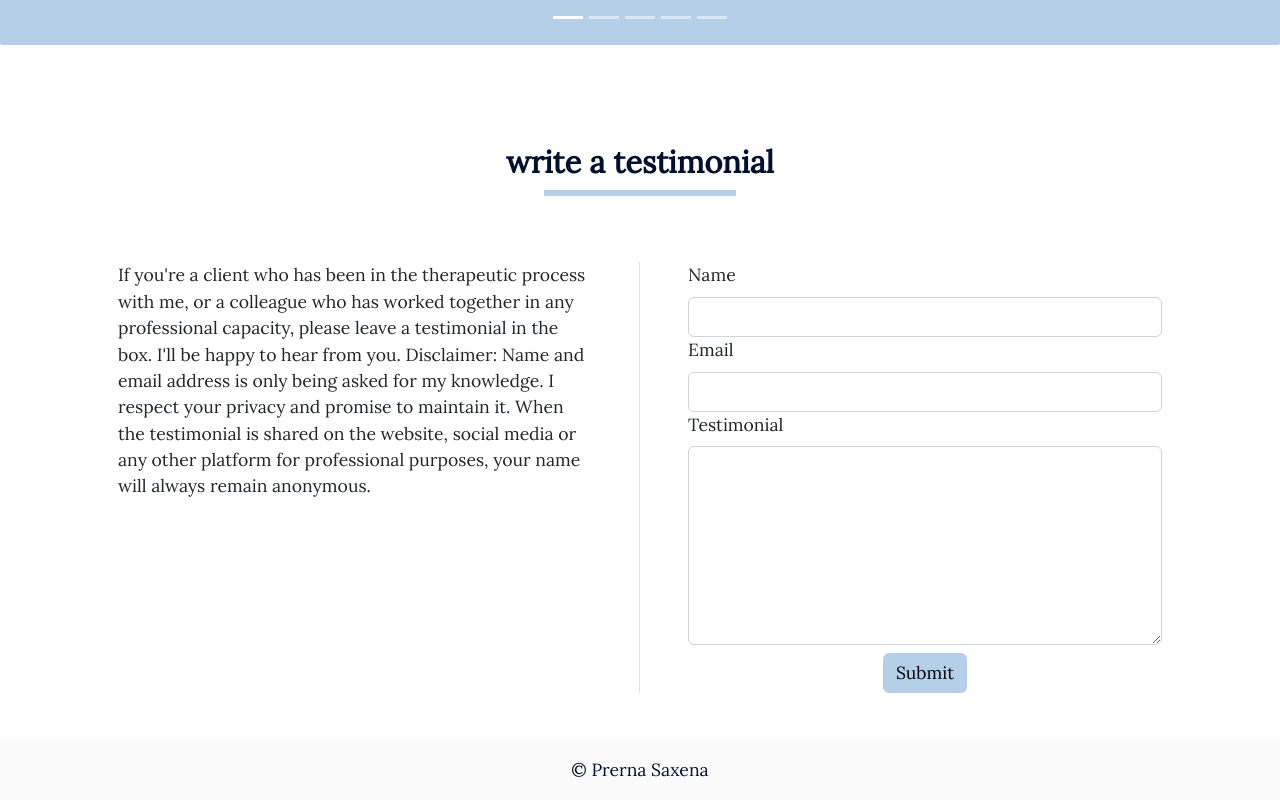
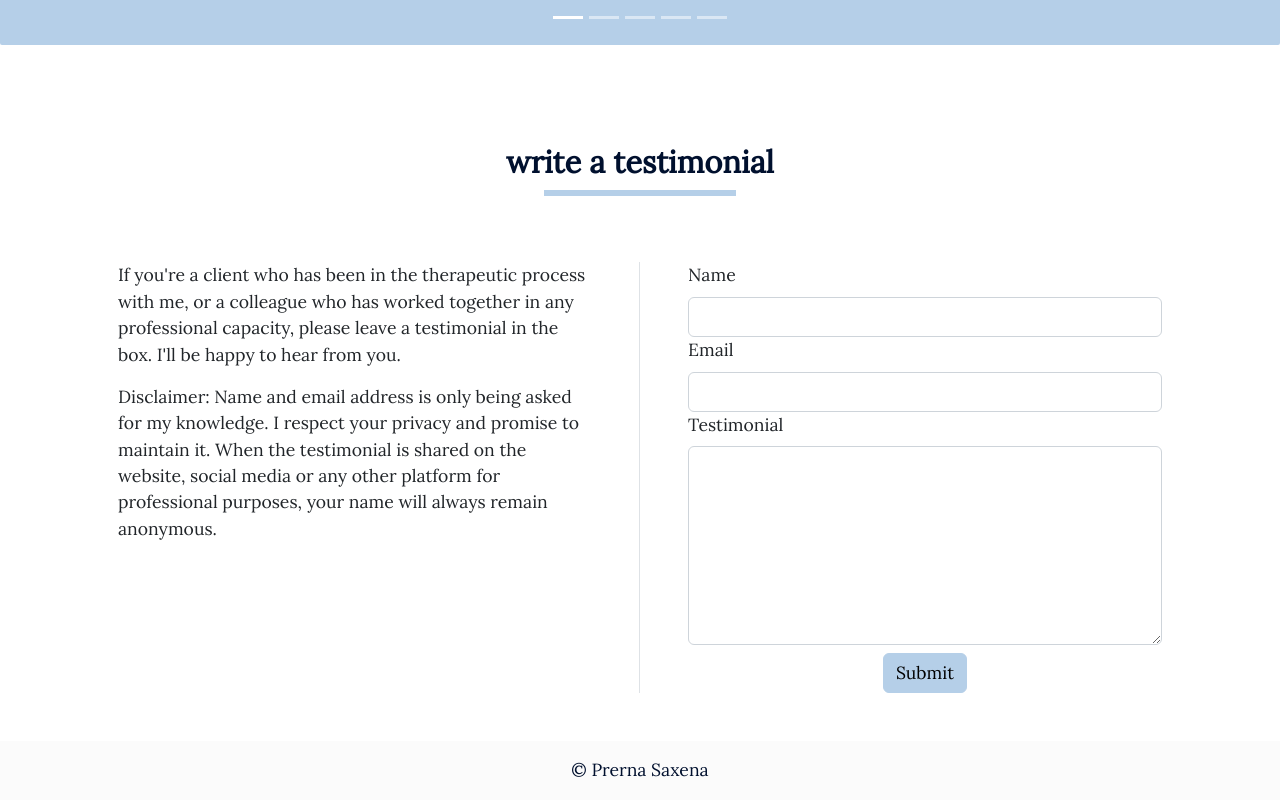
Before and after one commit to TapasyaKalra/prerna-saxena, a React (Create React App) app: page /testimonials in a window 1280 px wide. Shown: the part 2074-2874 px from the top of the page. Built offline with nearby package versions, Linux system fonts and the light colour scheme.

Commit message:
disclaimer in next line

```diff
--- a/src/components/Testimonials.js
+++ b/src/components/Testimonials.js
@@ -107,9 +107,12 @@ function Testimonials() {
 							process with me, or a colleague who has worked
 							together in any professional capacity, please leave
 							a testimonial in the box. I'll be happy to hear from
-							you. Disclaimer: Name and email address is only
-							being asked for my knowledge. I respect your privacy
-							and promise to maintain it. When the testimonial is
+							you.
+						</p>
+						<p>
+							Disclaimer: Name and email address is only being
+							asked for my knowledge. I respect your privacy and
+							promise to maintain it. When the testimonial is
 							shared on the website, social media or any other
 							platform for professional purposes, your name will
 							always remain anonymous.
```
